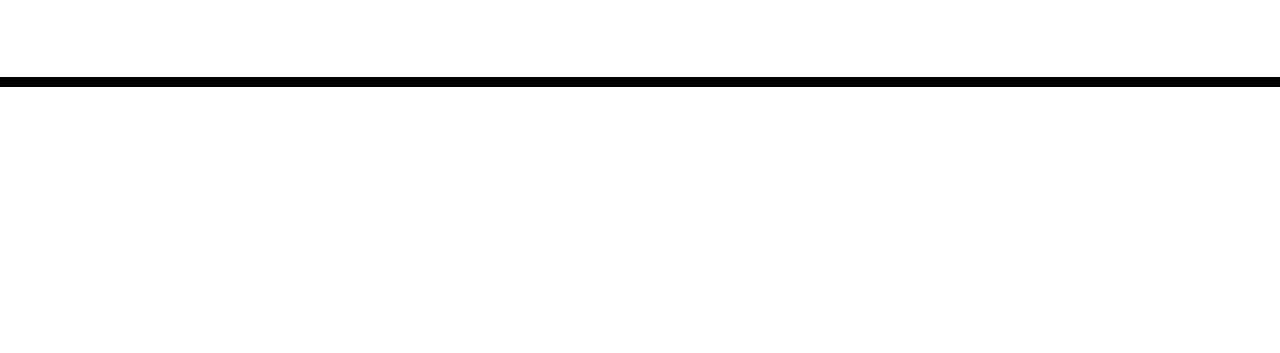
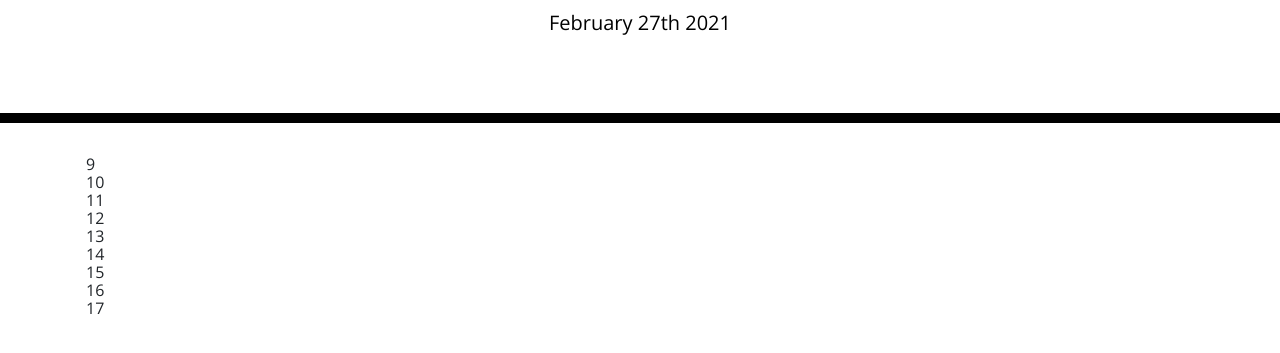
Before and after one commit to mschall217/work-day-scheduler, a plain HTML site: page index.html in a window 1280 px wide. Shown: the part 181-534 px from the top of the page. Drawn offline with nearby package versions, Linux system fonts and the light colour scheme.

Commit message:
used moment to reflect the current date, made a simple loop that added 8 time blocks to the HTML to show the hours working in a day

```diff
--- a/index.html
+++ b/index.html
@@ -31,8 +31,8 @@
     <div class="container">
       <!-- Timeblocks go here -->
     </div>
-    <script src="script.js"></script>
     <script src="https://cdnjs.cloudflare.com/ajax/libs/jquery/3.2.1/jquery.min.js"></script>
     <script src="https://cdnjs.cloudflare.com/ajax/libs/moment.js/2.24.0/moment.min.js"></script>
-  </body>
+    <script src="script.js"></script>
+</body>
 </html>
--- a/script.js
+++ b/script.js
@@ -0,0 +1,26 @@
+
+var currentTime = moment().format('MMMM Do YYYY');
+// we need to use moment to reflect what day it is to the user to plan their day
+var currentDay = $('#currentDay');
+//defining the HTML variable in JavaScript so I can apply moment to change the dates
+currentDay.append(currentTime);
+//appending the moment formatting and current time display to that HTML emlement
+
+
+var timeBlocks = $(".container");
+//there was a pre defined container where our time blocks need to go
+var table = $('<table>')
+timeBlocks.append(table);
+//in office hours our instructor did a little demo on how to get time blocks to add using query
+//for neater code we assigned that element to a variable which I appended to the HTML
+var workingHours =[];
+//this is an array that holds the hours we worked
+for(i=9; i<18; i++ ){
+    var tr = $('<tr>');
+    var td = $('<td>');
+    td.text(i);
+    tr.append(td);
+    table.append(tr);
+}
+// this loop was also demoed and we create a for loop to add blocks to the HTML
+// i is equal to the 9-5 hours of work
```
